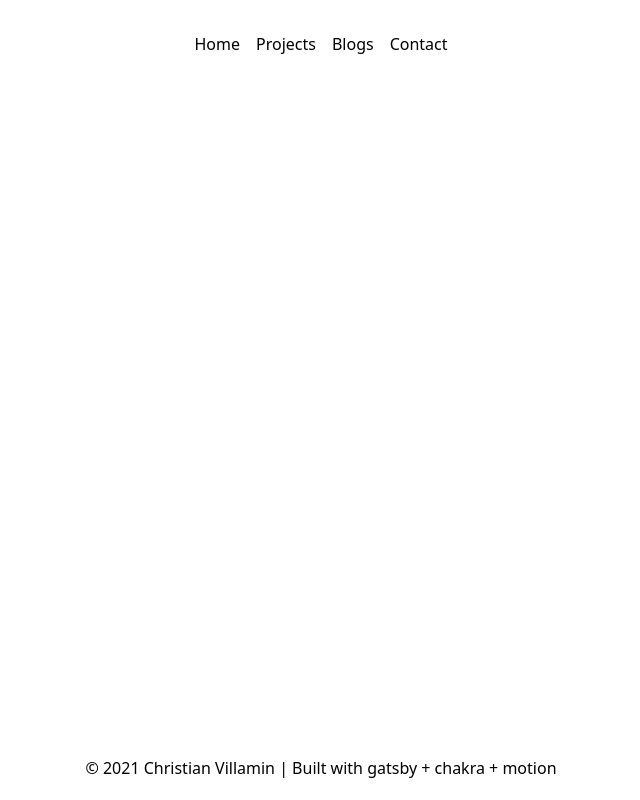
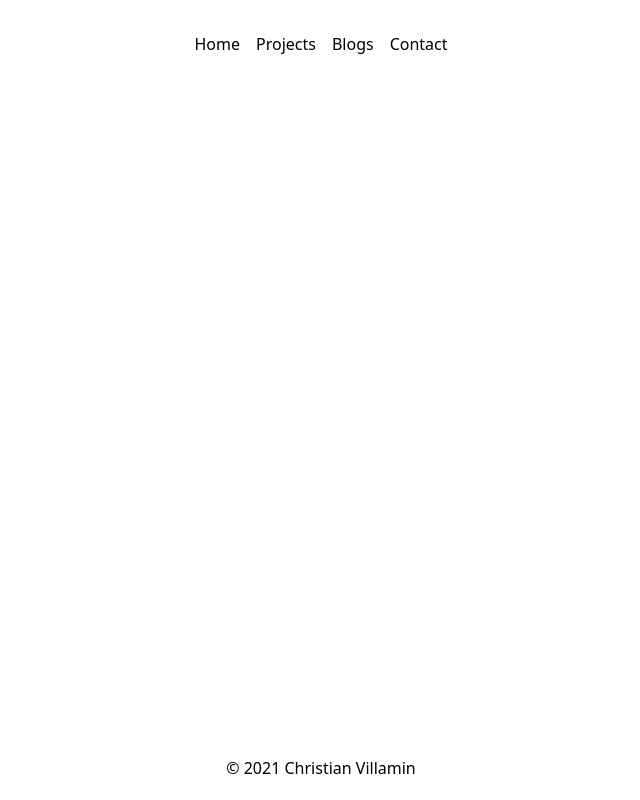
Before and after one commit to codekcv/personal-site-two-two, a Next.js app: page / in a window 1280 px wide. Shown: the whole page, without its empty margins (319-959 px from the left). Built offline with nearby package versions, Linux system fonts and the light colour scheme.

Commit message:
feat(footer) simplify

```diff
--- a/components/Footer.tsx
+++ b/components/Footer.tsx
@@ -3,30 +3,7 @@ const currentYear = new Date().getFullYear()
 const Footer = (): JSX.Element => (
   <div className="flex justify-center items-center w-full h-[64px] mt-[25vh]">
     <p className="text-center" color="#666">
-      © {currentYear} Christian Villamin | Built with&nbsp;
-      <a
-        href="https://www.gatsbyjs.com/"
-        target="_blank"
-        rel="noopener noreferrer"
-      >
-        gatsby
-      </a>
-      &nbsp;+&nbsp;
-      <a
-        href="https://chakra-ui.com/"
-        target="_blank"
-        rel="noopener noreferrer"
-      >
-        chakra
-      </a>
-      &nbsp;+&nbsp;
-      <a
-        href="https://www.framer.com/motion/"
-        target="_blank"
-        rel="noopener noreferrer"
-      >
-        motion
-      </a>
+      © {currentYear} Christian Villamin
     </p>
   </div>
 )
```
